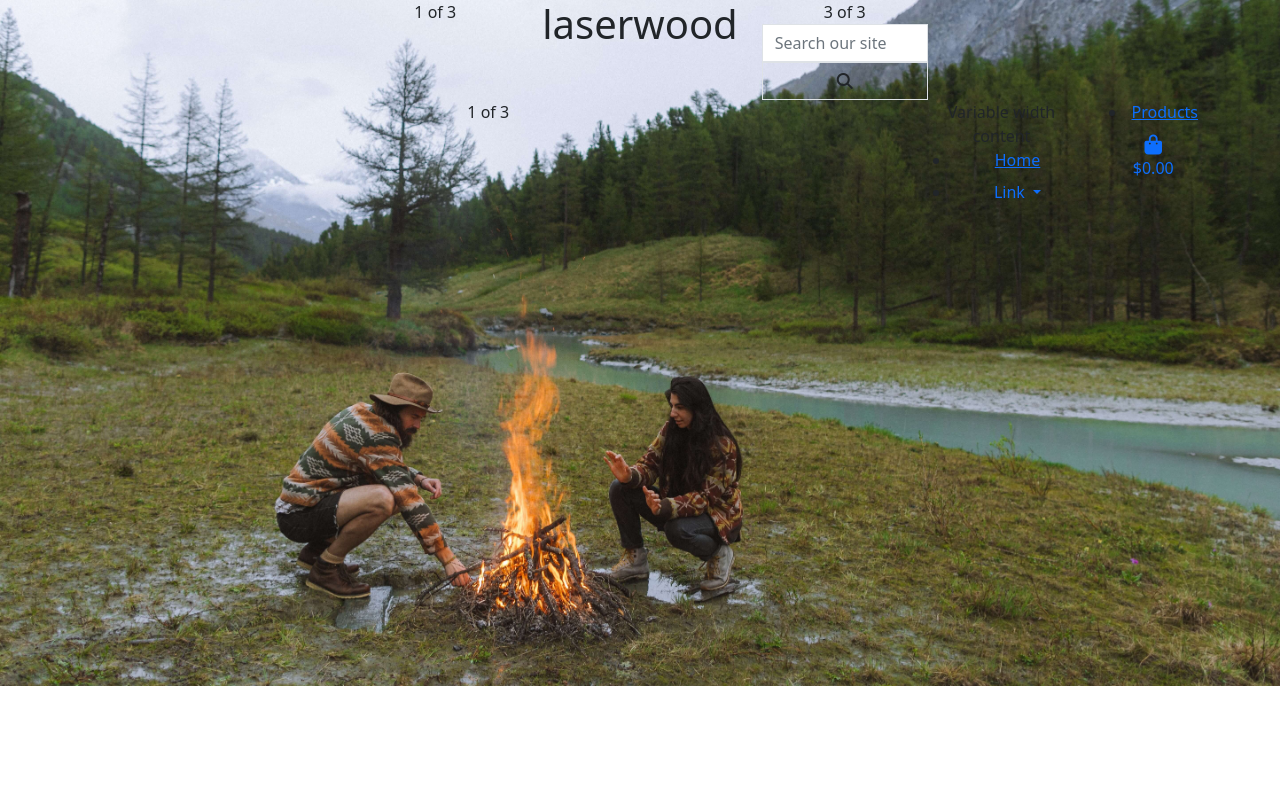
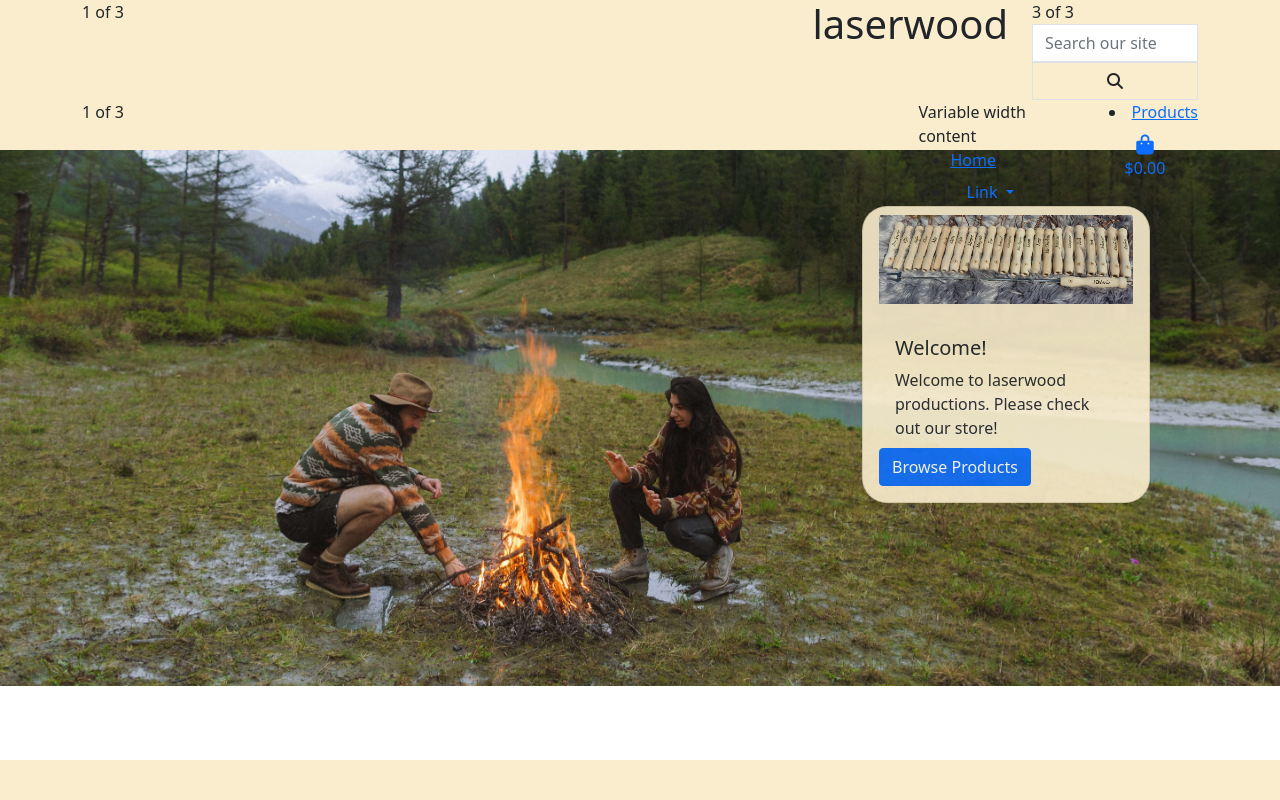
Before and after one commit to beebooplena/laser_shop, a Django app: page / in a window 1280 px wide. Run offline with Django 4.2, Linux system fonts and the light colour scheme; some libraries are stand-ins or nearby versions.

Commit message:
Added bootstrap card in index.html with css

```diff
--- a/home/templates/home/index.html
+++ b/home/templates/home/index.html
@@ -3,5 +3,21 @@
 
 
 {% block content %}
+<div class="card" style="width: 18rem;">
+    <img src="media/laser_header.jpg" class="card-img-top" alt="...">
+    <div class="card_colour card-body">
+      <h5 class="text-dark card-title">Welcome!</h5>
+      <p class="text-dark card-text">Welcome to laserwood productions. Please check out our store!</p>
+      <a href="#" class="btn btn-primary">Browse Products</a>
+    </div>
+  </div>
+
+
+
+
+
+
+
+
 
 {% endblock %}
--- a/static/css/base.css
+++ b/static/css/base.css
@@ -15,5 +15,41 @@ body {
 
 header {
     width: 100%;
-    height: 170px;
+    height: 150px;
+    background-color:#faedcd
 }
+
+.header_image {
+    background: url('/media/laser_header.jpg')no-repeat center center;
+    background-size: 50%;
+    width: 100%;
+    height: 100px;
+    top: 30px;
+
+
+
+
+}
+
+.card {
+    float: right;
+    background-color: #faedcd;
+    right: 130px;
+    top: 40px;
+    opacity: 90%;
+    border-radius: 25px;
+}
+.card_colour {
+    background-color: #faedcd;
+    border-radius: 25px;
+
+}
+
+footer {
+    height: 40px;
+    width: 100%;
+    background-color:#faedcd
+
+
+
+}
--- a/templates/base.html
+++ b/templates/base.html
@@ -11,7 +11,9 @@
     {% block maincss%}
     <link href="https://cdn.jsdelivr.net/npm/bootstrap@5.0.2/dist/css/bootstrap.min.css" rel="stylesheet"
         integrity="sha384-EVSTQN3/azprG1Anm3QDgpJLIm9Nao0Yz1ztcQTwFspd3yD65VohhpuuCOmLASjC" crossorigin="anonymous">
+    <link href="https://fonts.googleapis.com/css2?family=Lato:ital,wght@1,300&display=swap" rel="stylesheet">
     <link rel="stylesheet" href="{% static 'css/base.css'%}">
+
     {% endblock %}
 
     {% block extra_css%}
@@ -32,10 +34,10 @@
 </head>
 
 <body>
-    <header class="header_image">
-        <div class="container text-center">
-            <div class="row justify-content-md-center">
-                <div class="col col-lg-2">
+    <header>
+        <div class="container ">
+            <div class="row">
+                <div class="col">
                     1 of 3
                 </div>
                 <div class="col-md-auto">
@@ -59,7 +61,7 @@
                 </div>
             </div>
             <div class="row">
-                <div class="col">
+                <div class="col  ">
                     1 of 3
                 </div>
                 <div class="col col-lg-2">
@@ -118,7 +120,10 @@
     {% block postload_js%}
     {% endblock %}
 
+<footer class=" fixed-bottom">
 
+
+</footer>
 </body>
 
 </html>
```
